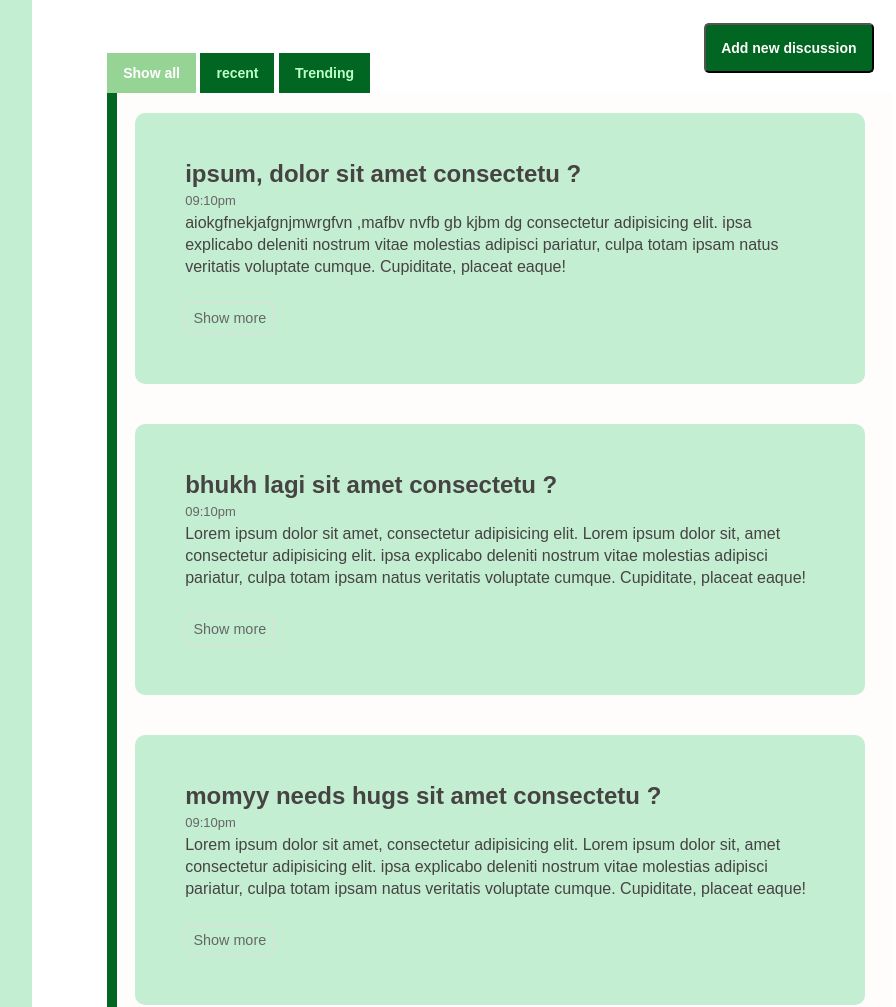
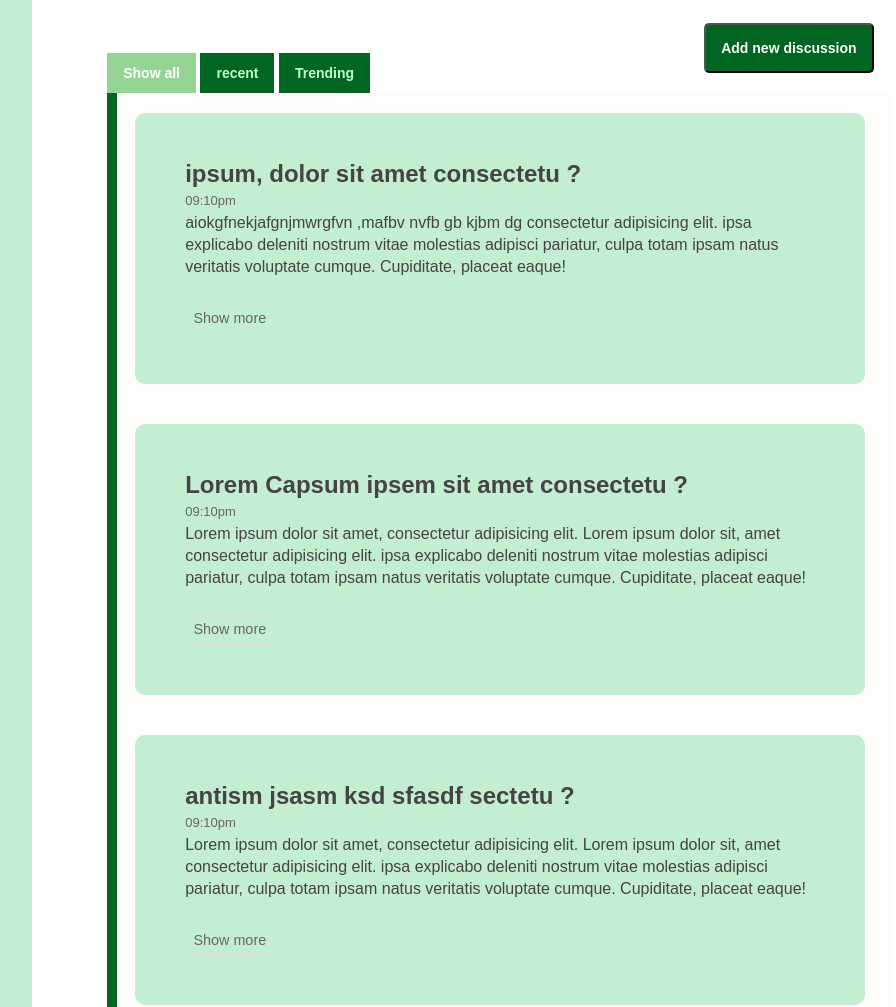
Before and after one commit to warriorBunny013/Multiply-multipurpose-website, a plain HTML site: page Discussion forum js/discussion.html in a window 1280 px wide. Shown: the part 147-1154 px from the top of the page, without its empty margins (245-1141 px from the left). Drawn offline with Linux system fonts and the light colour scheme; files that its build step writes are made by us from their sources.

Commit message:
Update discussion.html

```diff
--- a/Discussion forum js/discussion.html
+++ b/Discussion forum js/discussion.html
@@ -59,7 +59,7 @@
           </div>
           <div class="filterDiv recent trending">
             <div class="content">
-              <p class="question">bhukh lagi sit amet consectetu ?</p>
+              <p class="question">Lorem Capsum ipsem sit amet consectetu ?</p>
               <div class="time">09:10pm</div>
               <input type="checkbox" class="read-more-state" id="post-2" />
               <p class="read-more-wrap">
@@ -79,7 +79,7 @@
           </div>
           <div class="filterDiv trending">
             <div class="content">
-              <p class="question">momyy needs hugs sit amet consectetu ?</p>
+              <p class="question">antism jsasm ksd sfasdf sectetu ?</p>
               <div class="time">09:10pm</div>
               <input type="checkbox" class="read-more-state" id="post-3" />
               <p class="read-more-wrap">
```
